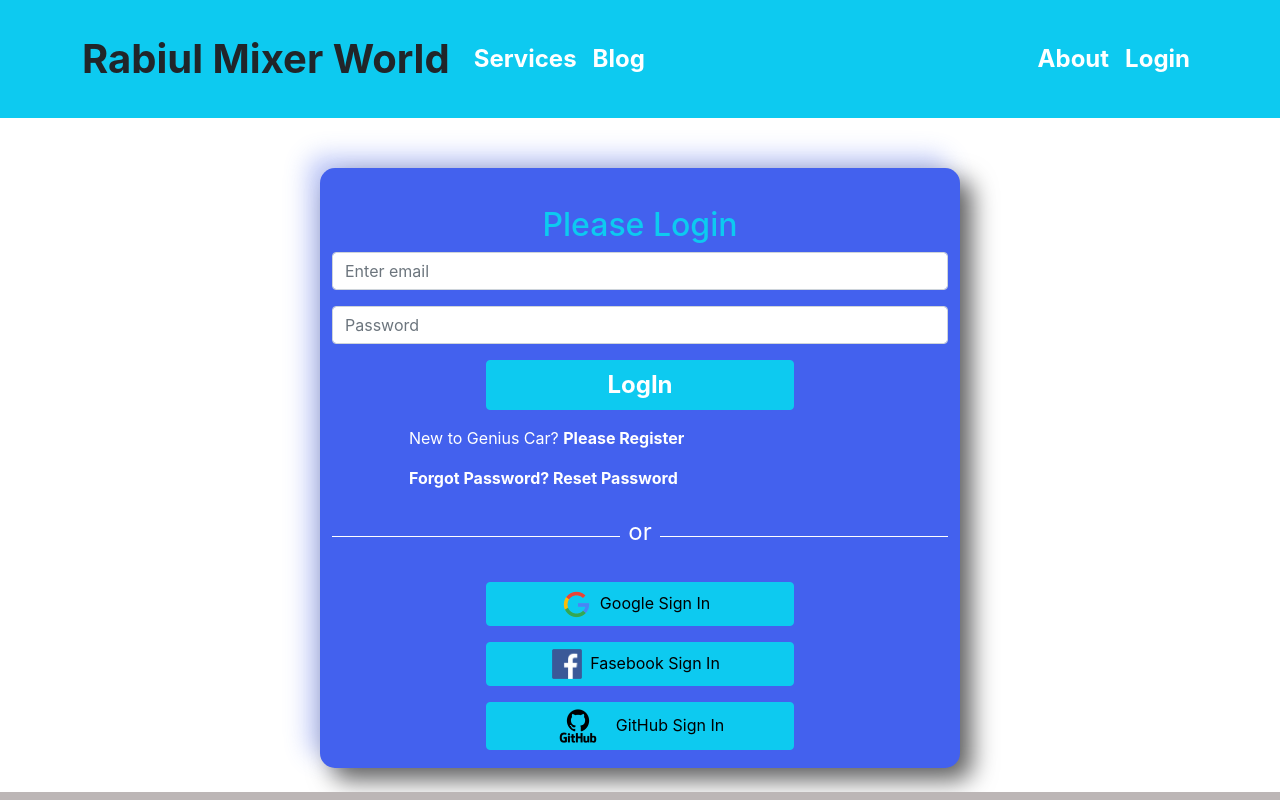
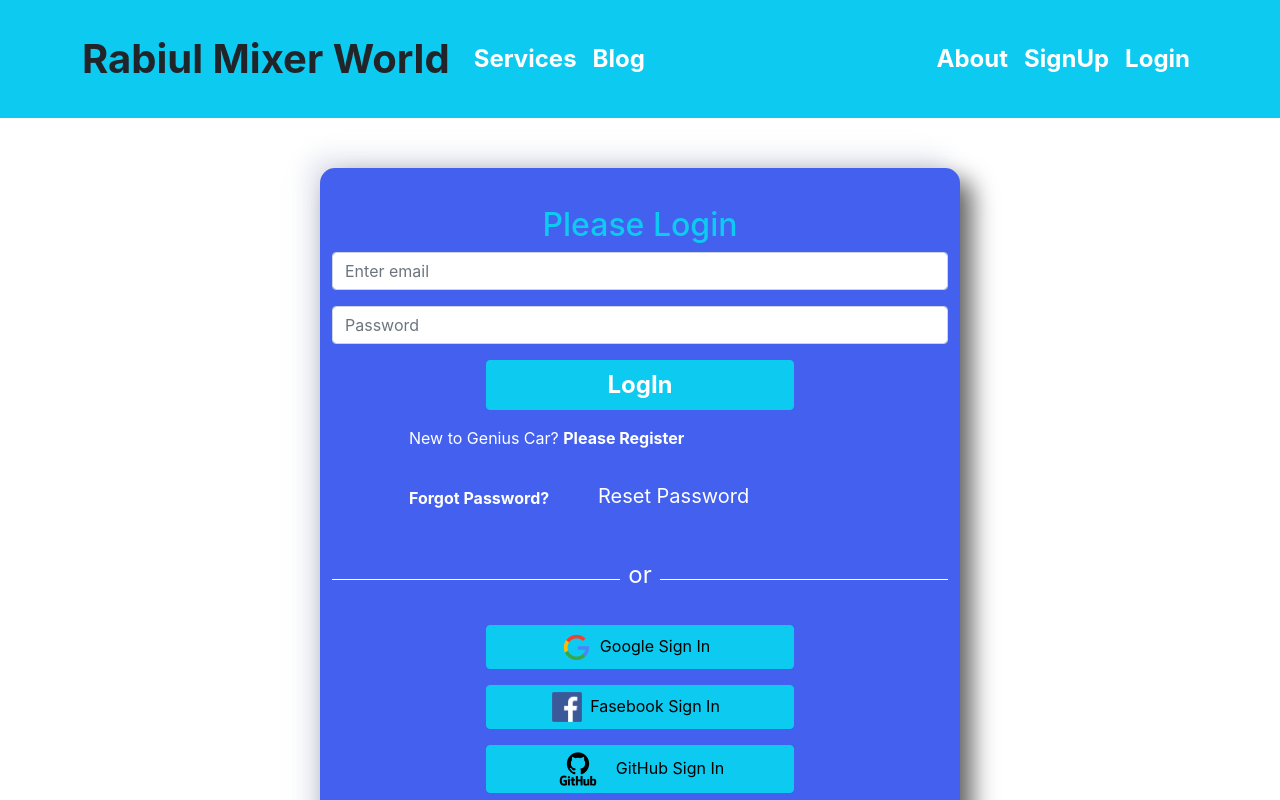
Before and after one commit to rabiulim/rabiul-mixer-world-A-10, a React (Create React App) app: page /login in a window 1280 px wide. Shown: the top 800 px of the page. Built offline with nearby package versions, Linux system fonts and the light colour scheme; no server answers.

Commit message:
loading and toast added

```diff
--- a/package.json
+++ b/package.json
@@ -14,6 +14,7 @@
     "react-firebase-hooks": "^5.0.3",
     "react-router-dom": "^6.3.0",
     "react-scripts": "5.0.1",
+    "react-toastify": "^8.2.0",
     "web-vitals": "^2.1.4"
   },
   "scripts": {
--- a/src/Components/Checkout/Checkout.js
+++ b/src/Components/Checkout/Checkout.js
@@ -2,8 +2,9 @@ import React from 'react';
 
 const Checkout = () => {
     return (
-        <div>
-            <h2 className='text-center'>Please Checkout your booking</h2>
+        <div className='text-center'>
+            <h2 >Thank you for Hire me !</h2>
+            <p className='fs-4'>I will give you my best service.You will can visit the travel spot more comfortablely.So I am waiting for you!! Dont late!!</p>
         </div>
     );
 };
--- a/src/Components/Header/Header.js
+++ b/src/Components/Header/Header.js
@@ -23,11 +23,12 @@ const Header = () => {
                     <Navbar.Toggle aria-controls="responsive-navbar-nav" />
                     <Navbar.Collapse id="responsive-navbar-nav">
                         <Nav className="me-auto">
-                            <Nav.Link className='fs-4 text-white fw-bolder' as={Link} to="home#services">Services</Nav.Link>
+                            <Nav.Link className='fs-4 text-white fw-bolder' as={Link} to="/home#services">Services</Nav.Link>
                             <Nav.Link className='fs-4 text-white fw-bolder' as={Link} to="/blog">Blog</Nav.Link>
                         </Nav>
                         <Nav>
                             <Nav.Link className='fs-4 text-white fw-bolder my-3' as={Link} to="/aboutme">About</Nav.Link>
+                            <Nav.Link className='fs-4 text-white fw-bolder my-3' as={Link} to="/signup">SignUp</Nav.Link>
                             {
                                 user ?
                                     <button className='btn btn-link text-white text-decoration-none
--- /dev/null
+++ b/src/Components/Loading/Loading.js
@@ -0,0 +1,11 @@
+import React from 'react';
+
+const Loading = () => {
+    return (
+        <div>
+            <p className='d-flex justify-content-center align-items-center fs-1'>Loading....</p>
+        </div>
+    );
+};
+
+export default Loading;
--- a/src/Components/Login/Login.css
+++ b/src/Components/Login/Login.css
@@ -1,11 +1,11 @@
 .login-container {
     background: rgb(67, 97, 238);
-    height: 600px;
+    height: 750px;
     width: 50%;
     margin-top: 50px;
     padding-top: 30px;
 
     border-radius: 15px;
     box-shadow: 12px 12px 24px #606060,
-        -12px -12px 24px rgba(67, 97, 238, 0.332);
+        -12px -12px 24px hsla(229, 26%, 76%, 0.332);
 }
--- a/src/Components/Login/Login.js
+++ b/src/Components/Login/Login.js
@@ -4,7 +4,10 @@ import { useSendPasswordResetEmail, useSignInWithEmailAndPassword } from 'react-
 import { Link, useLocation, useNavigate } from 'react-router-dom';
 import auth from '../../firebase.init';
 import OtherSignIn from '../OtherSignIn/OtherSignIn'
+import Loading from '../Loading/Loading';
 import './Login.css'
+import { ToastContainer, toast } from 'react-toastify';
+import 'react-toastify/dist/ReactToastify.css';
 
 
 const Login = () => {
@@ -27,6 +30,10 @@ const Login = () => {
     ] = useSignInWithEmailAndPassword(auth);
 
     const [sendPasswordResetEmail, sending] = useSendPasswordResetEmail(auth);
+
+    if (loading || sending) {
+        return <Loading></Loading>
+    }
 
     if (user) {
         navigate(from, { replace: true });
@@ -53,8 +60,13 @@ const Login = () => {
 
     const resetPassword = async () => {
         const email = emailRef.current.value;
-        await sendPasswordResetEmail(email);
-        alert('Sent email');
+        if (email) {
+            await sendPasswordResetEmail(email);
+            toast('Sent email');
+        }
+        else {
+            toast('plz enter your email')
+        }
     }
 
     return (
@@ -75,7 +87,8 @@ const Login = () => {
             </Form>
             {errorElement}
             <p className='mx-auto w-75 text-white'>New to Genius Car? <Link to="/signup" className='text-white fw-bolder pe-auto text-decoration-none' onClick={navigateSignUp}>Please Register</Link> </p>
-            <p className='mx-auto w-75 fw-bold text-white'>Forgot Password? <Link to="/register" className='text-white pe-auto text-decoration-none' onClick={resetPassword}>Reset Password</Link> </p>
+            <p className='mx-auto w-75 fw-bold text-white'>Forgot Password? <button className='text-white fs-5 pe-5 pb-3 btn btn-link pe-auto text-decoration-none' onClick={resetPassword}>Reset Password</button> </p>
+            <ToastContainer></ToastContainer>
             <OtherSignIn></OtherSignIn>
         </div>
     );
--- a/src/Components/OtherSignIn/OtherSignIn.js
+++ b/src/Components/OtherSignIn/OtherSignIn.js
@@ -6,23 +6,30 @@ import github from '../../images/social-icon/github.png'
 import { useSignInWithFacebook, useSignInWithGithub, useSignInWithGoogle } from 'react-firebase-hooks/auth';
 import { useNavigate } from 'react-router-dom';
 import auth from '../../firebase.init';
+import Loading from '../Loading/Loading';
+
+
+
 const OtherSignIn = () => {
     const [signInWithGoogle, user, loading, error] = useSignInWithGoogle(auth);
-    const [signInWithGithub, user1, loading1, error1] = useSignInWithGithub(auth);
+    const [signInWithGithub, GitUser, GitLoading, GitError] = useSignInWithGithub(auth);
     const [signInWithFacebook, userFb, loadingFb, errorFb] = useSignInWithFacebook(auth);
 
     const navigate = useNavigate();
 
     let errorElement;
+    if (loading || GitLoading || loadingFb) {
+        return <Loading></Loading>
+    }
 
-    if (error || error1) {
+    if (error || GitError || errorFb) {
 
         errorElement =
-            <p className='text-danger'>Error: {error?.message} {error1?.message}</p>
+            <p className='text-danger'>Error: {error?.message} {GitError?.message} {errorFb?.message}</p>
 
     }
 
-    if (user || userFb || user1) {
+    if (user || userFb || GitUser) {
         navigate('/home')
     }
 
--- a/src/Components/RequireAuth/RequireAuth.js
+++ b/src/Components/RequireAuth/RequireAuth.js
@@ -2,10 +2,16 @@ import React from 'react';
 import { useAuthState } from 'react-firebase-hooks/auth';
 import { Navigate, useLocation } from 'react-router-dom';
 import auth from '../../firebase.init';
+import Loading from '../Loading/Loading';
 
 const RequireAuth = ({ children }) => {
-    const [user] = useAuthState(auth);
+    const [user, loading] = useAuthState(auth);
     const location = useLocation();
+
+    if (loading) {
+        return <Loading></Loading>;
+    }
+
     if (!user) {
         return <Navigate to="/login" state={{ from: location }} replace />
     }
--- a/src/Components/SignUp/SignUp.js
+++ b/src/Components/SignUp/SignUp.js
@@ -4,6 +4,8 @@ import { Link, useNavigate } from 'react-router-dom';
 import auth from '../../firebase.init';
 import OtherSignIn from '../OtherSignIn/OtherSignIn';
 import './SignUp.css'
+import { ToastContainer, toast } from 'react-toastify';
+import 'react-toastify/dist/ReactToastify.css';
 
 
 
@@ -37,6 +39,7 @@ const Singup = () => {
                     <input type="password" name='password' placeholder='Your Password' required /> <br />
                     <button type="submit">Sing-up</button>
                     <p className='allready'>Already have an account? <Link className='text-white text-decoration-none' to="/login">Plz Login</Link> </p>
+                    <ToastContainer />
                     <OtherSignIn></OtherSignIn>
                 </form>
             </div>
```
Also changed, not shown: 1 other file (tests, documents, lock files or other folders).
